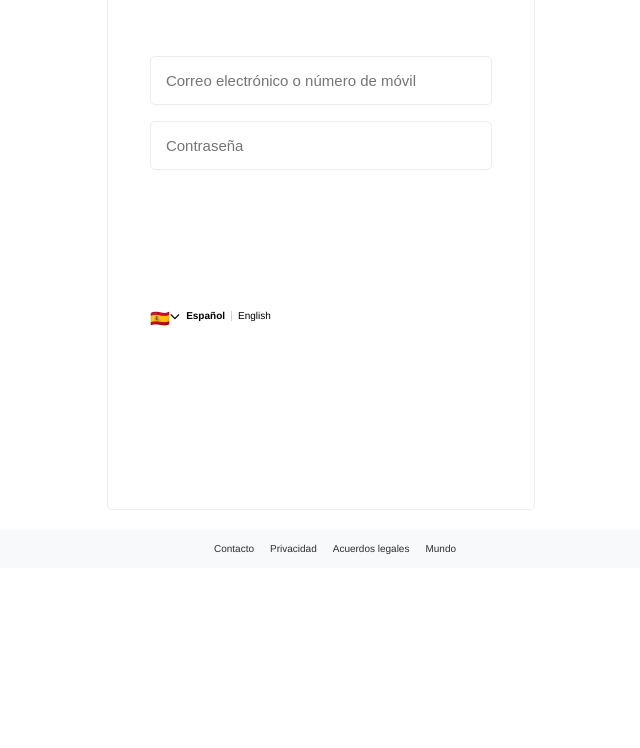
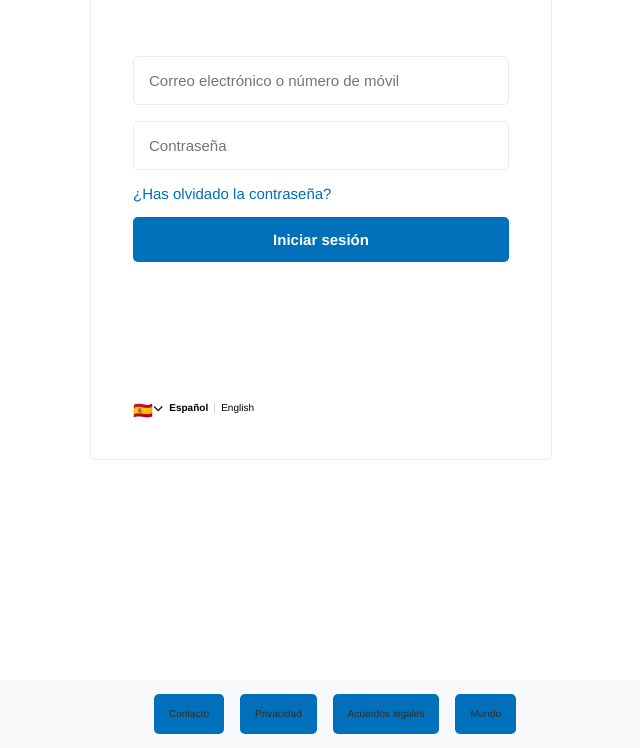
Before and after one commit to Isynopoulos1/project-08, a plain HTML site: page index.html in a window 1280 px wide. Shown: the part 192-940 px from the top of the page, without its empty margins (319-959 px from the left). Before the commit the page ends 800 px from the top, so only its background shows below. Drawn offline with Linux system fonts and the light colour scheme.

Commit message:
setting the login btn

```diff
--- a/CSS/login.css
+++ b/CSS/login.css
@@ -16,3 +16,25 @@ input:focus {
   outline: none;
   border: 1px solid #0070ba;
 }
+.login p {
+  font-family: helvetica;
+  font-size: 15px;
+  color: #0070ba;
+  font-weight: lighter;
+}
+a {
+  text-decoration: none;
+  font-family: helvetica;
+  font-size: 15px;
+  background-color: #0070ba;
+  transition: background-color 0.5s;
+  color: white;
+  font-weight: bold;
+  text-align: center;
+  border: none;
+  padding: 15px;
+  border-radius: 5px;
+}
+a:hover {
+  background-color: #0f54a9;
+}
--- a/CSS/main.css
+++ b/CSS/main.css
@@ -10,10 +10,12 @@ main {
   margin-bottom: 20px;
 }
 .section {
-  width: 33.3%;
-  height: 600px;
+  width: 460px;
+  height: 550px;
   border: 1px solid #eaeced;
   border-radius: 5px;
+  position: relative;
+  margin-bottom: 200px;
 }
 .branding {
   display: flex;
@@ -23,3 +25,17 @@ main {
 .branding img {
   width: 110px;
 }
+/*RESPONSIVE SECTION*/
+/*TABLET*/
+
+/*MOBILE*/
+@media (max-width: 760px) {
+  .branding {
+    padding: 0;
+  }
+  .section {
+    width: 100%;
+    height: auto;
+    border: none;
+  }
+}
--- a/index.html
+++ b/index.html
@@ -2,13 +2,16 @@
 <html lang="en" dir="ltr">
   <head>
     <meta charset="utf-8" />
+    <meta
+      name="viewport"
+      content="width=device-width, initial-scale=1, minimum-scale=1, maximum-scale=1"
+    />
     <title>Paypayl L&F</title>
     <link rel="stylesheet" href="./css/reset.css" />
     <link rel="stylesheet" href="./css/main.css" />
     <link rel="stylesheet" href="./css/login.css" />
     <link rel="stylesheet" href="./css/selector.css" />
     <link rel="stylesheet" href="./css/footer.css" />
-
     <link
       rel="stylesheet"
       href="https://cdnjs.cloudflare.com/ajax/libs/font-awesome/4.7.0/css/font-awesome.min.css"
@@ -28,7 +31,10 @@
               type="email"
             />
             <input placeholder="Contraseña" type="password" />
+            <p>¿Has olvidado la contraseña?</p>
+            <a href="#"> Iniciar sesión</a>
           </div>
+
           <div class="selector">
             <div class="country"></div>
             <div class="language-container">
```
